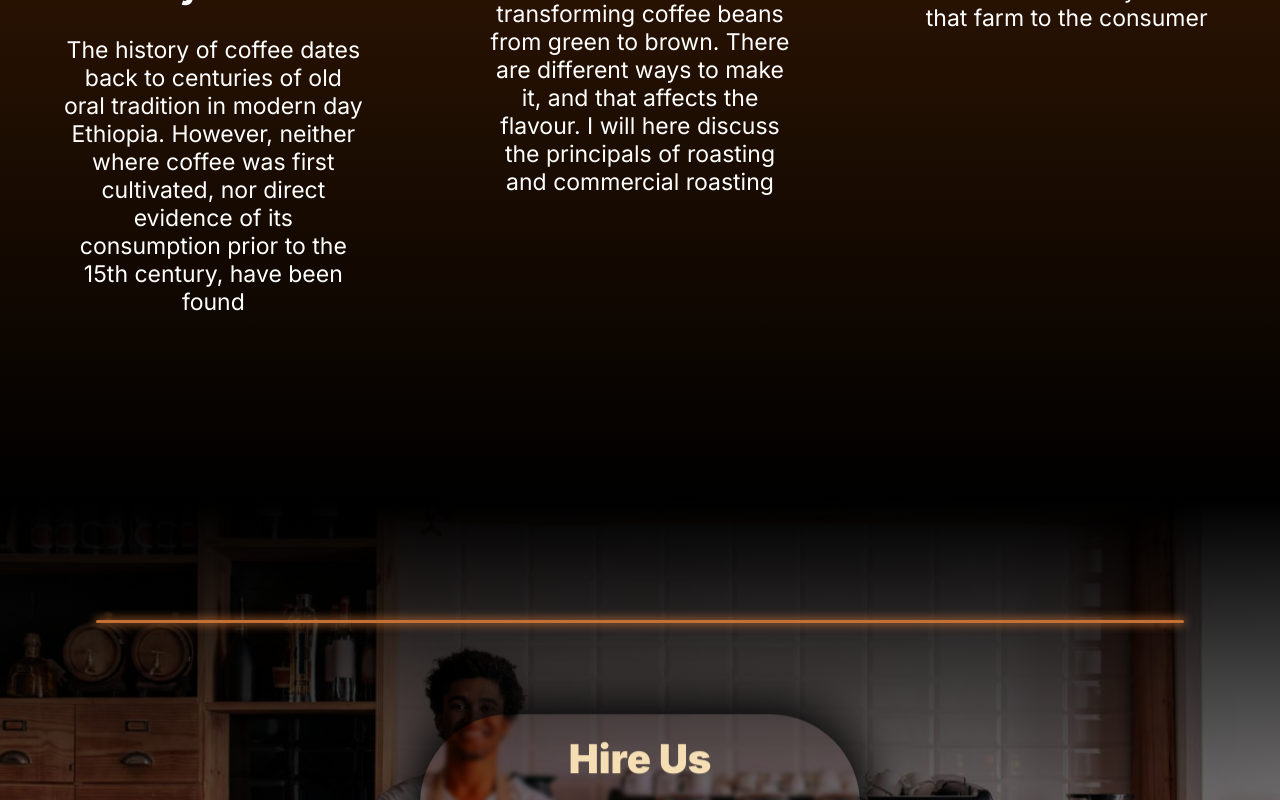
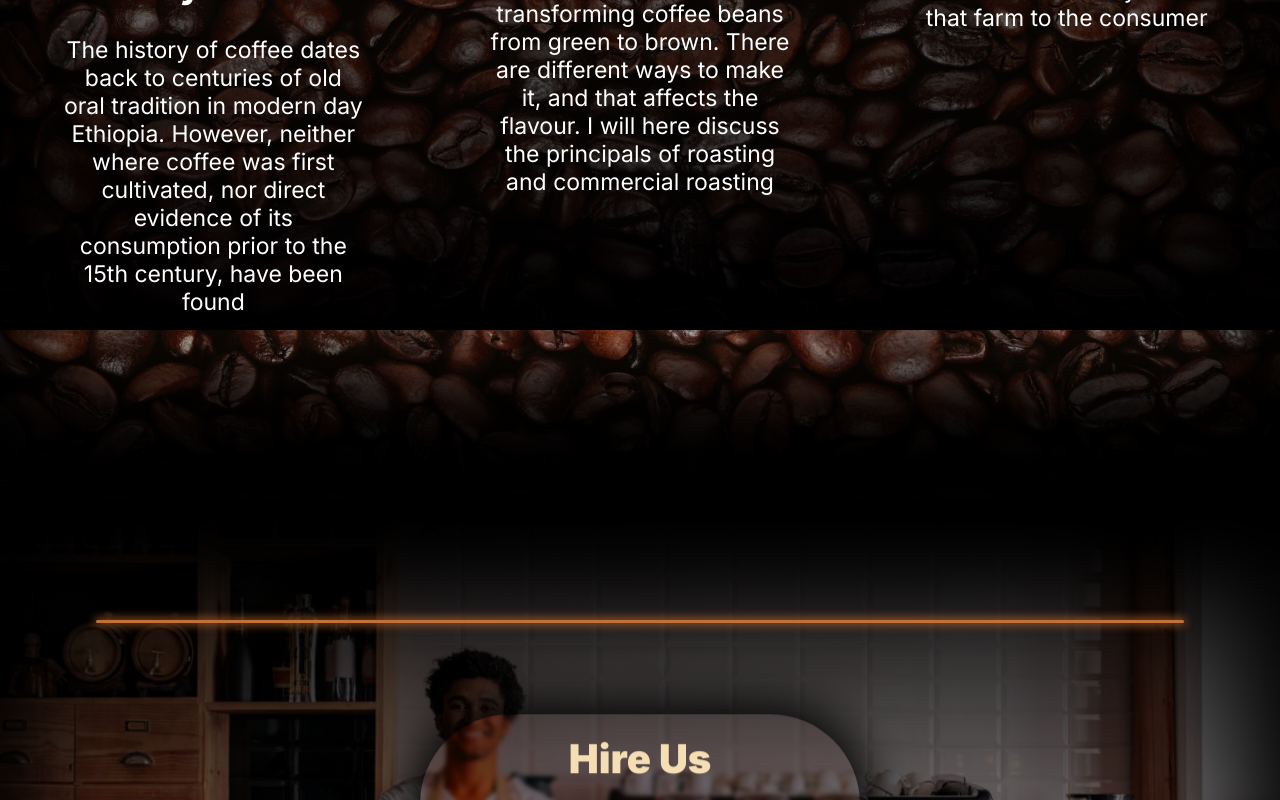
Before and after one commit to WhileGn/Main, a Next.js app: page /About in a window 1280 px wide. Shown: the part 1270-2070 px from the top of the page. Built offline with nearby package versions, Linux system fonts and the light colour scheme.

Commit message:
update complate the About Coffe

```diff
--- a/component/about_coffe/Mainabout.css
+++ b/component/about_coffe/Mainabout.css
@@ -24,10 +24,15 @@
     url(./../../img/b26bcdcf-blog_coffee-shop-equipment-list_1200x628.jpg);
   /* backdrop-filter: saturate(300%); */
   background-size: cover;
+  box-shadow: 0px 20px 100px 40px inset black;
 }
 .abouts {
-  background-image: linear-gradient(#8c3f07, #000000);
+  background-image: linear-gradient(rgba(140, 62, 7, 0.1), rgba(0, 0, 0, 1)),
+    url(./../../img/2389954.jpg);
+  background-size: cover;
+  background-attachment: fixed;
   /* height: 280vh; */
+  box-shadow: 0px -100px 100px 40px inset black;
 }
 
 .Main_about_child_1 {
--- a/component/about_coffe/content/Maincontent.css
+++ b/component/about_coffe/content/Maincontent.css
@@ -50,7 +50,7 @@
 }
 @media only screen and (min-width: 1920px) {
   .Robosta_arabika_img {
-    height: 750px;
+    height: 650px;
   }
 }
 .Robosta_arabika_img:hover {
--- a/package.json
+++ b/package.json
@@ -24,6 +24,7 @@
     "framer-motion": "^10.12.8",
     "next": "13.4.1",
     "next-images": "^1.8.5",
+    "next-redux-wrapper": "^8.1.0",
     "postcss": "8.4.23",
     "rc-notification": "^5.0.4",
     "react": "^18.2.0",
```
Also changed, not shown: 1 other file (tests, documents, lock files or other folders).
